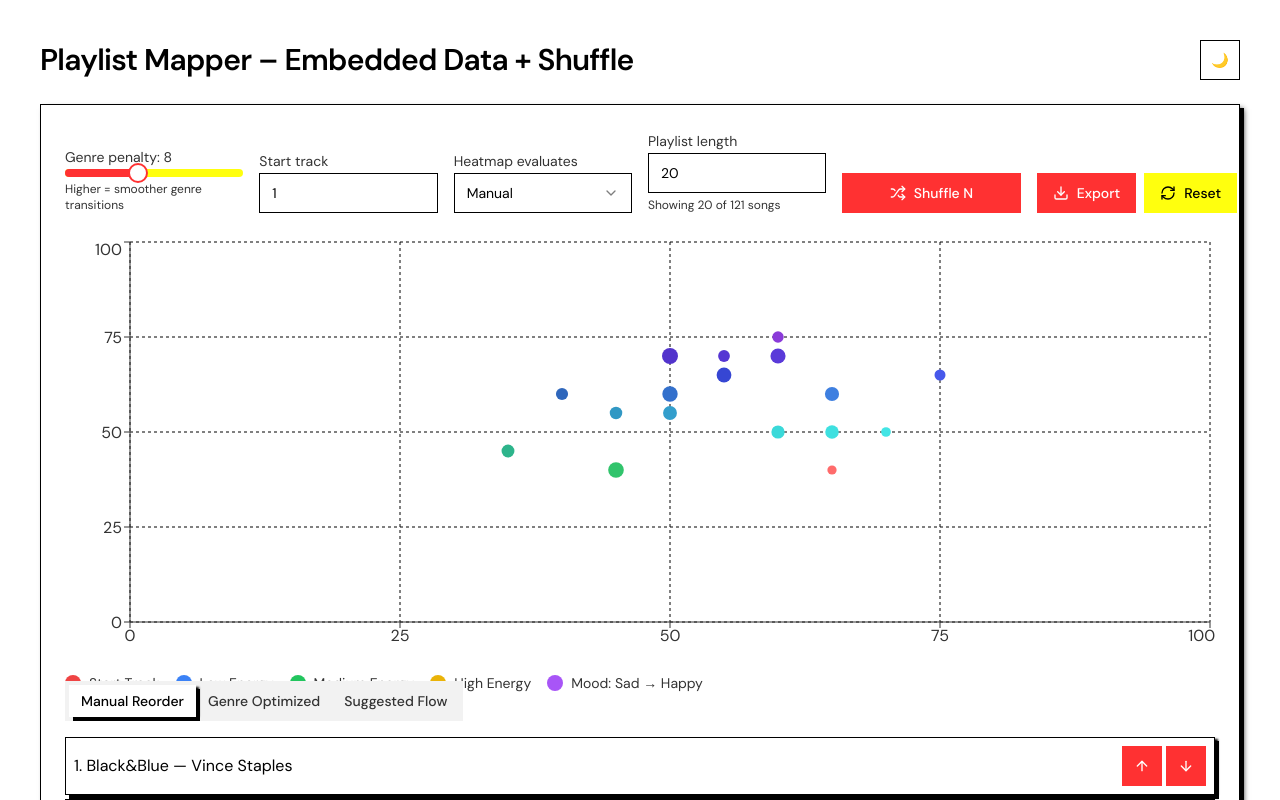
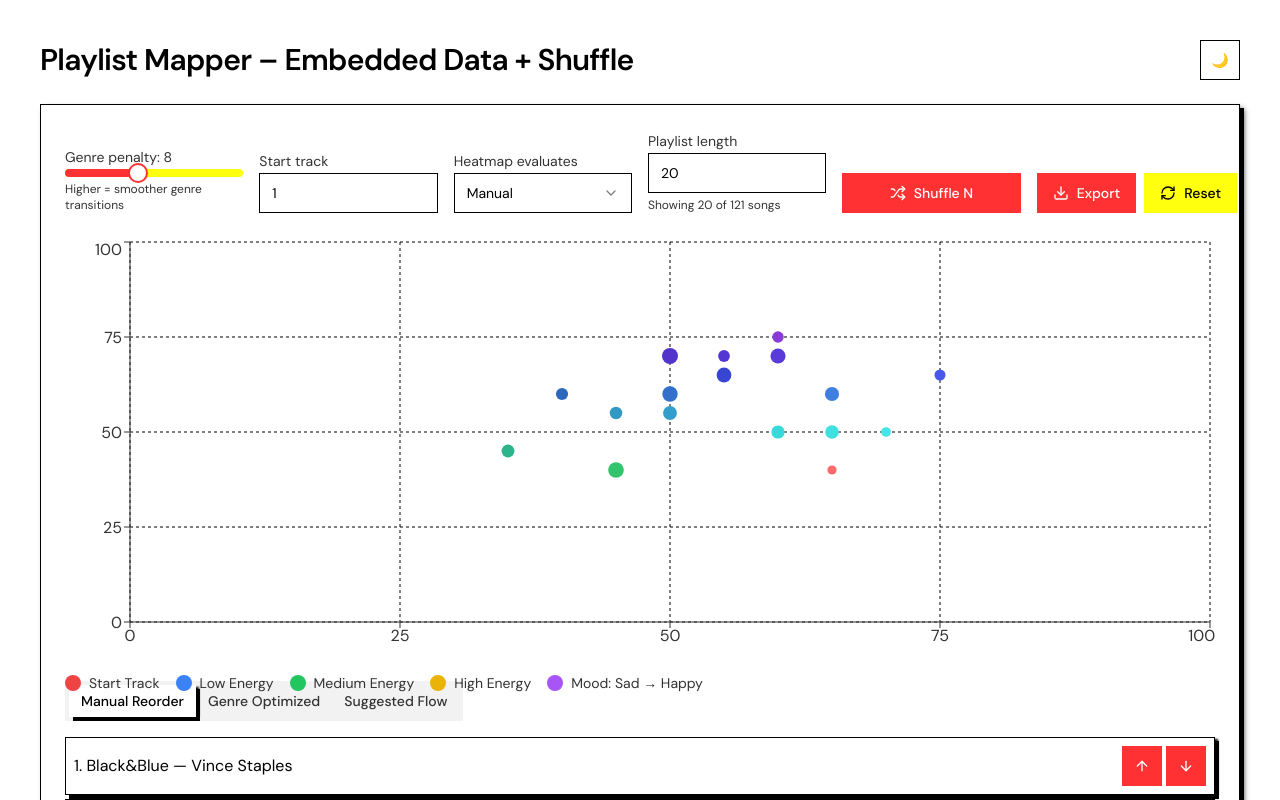
Before and after one commit to rithvikrandhir/Vibes, a React (Vite) app: page / in a window 1280 px wide. Shown: the top 800 px of the page. Built offline with nearby package versions, Linux system fonts and the light colour scheme.

Commit message:
Fix legend z-index and genre optimized text colors for proper theme support

```diff
--- a/src/App.jsx
+++ b/src/App.jsx
@@ -1096,7 +1096,7 @@ export default function App(){
             </ResponsiveContainer>
 
             {/* Color Legend */}
-            <div className="mt-4 flex flex-wrap gap-4 text-sm">
+            <div className="mt-4 flex flex-wrap gap-4 text-sm relative z-10">
               <div className="flex items-center gap-2">
                 <div className="w-4 h-4 rounded-full bg-red-500"></div>
                 <span className="text-muted-foreground">Start Track</span>
@@ -1143,7 +1143,7 @@ export default function App(){
               </div>
               {manualOptimized.map((p,i)=>(
                 <div key={i} className="flex justify-between items-center bg-accent/10 p-2 mb-1 rounded-none shadow-sm border border-accent/20 hover:shadow-md hover:bg-accent/20 transition-all duration-200">
-                  <div className="text-accent-foreground">{i+1}. {p.title} — {p.artist}</div>
+                  <div className="text-card-foreground">{i+1}. {p.title} — {p.artist}</div>
                   <div className="text-xs text-muted-foreground">{p.genre}</div>
                 </div>
               ))}
```
